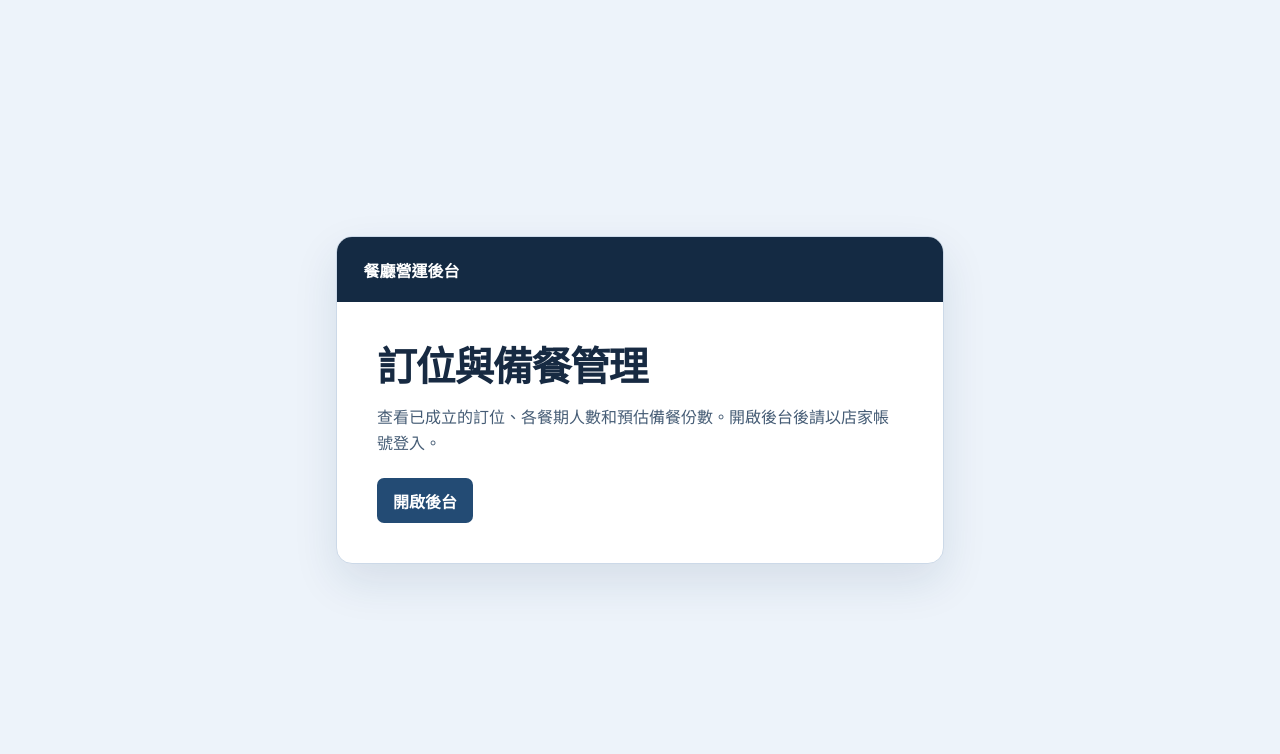
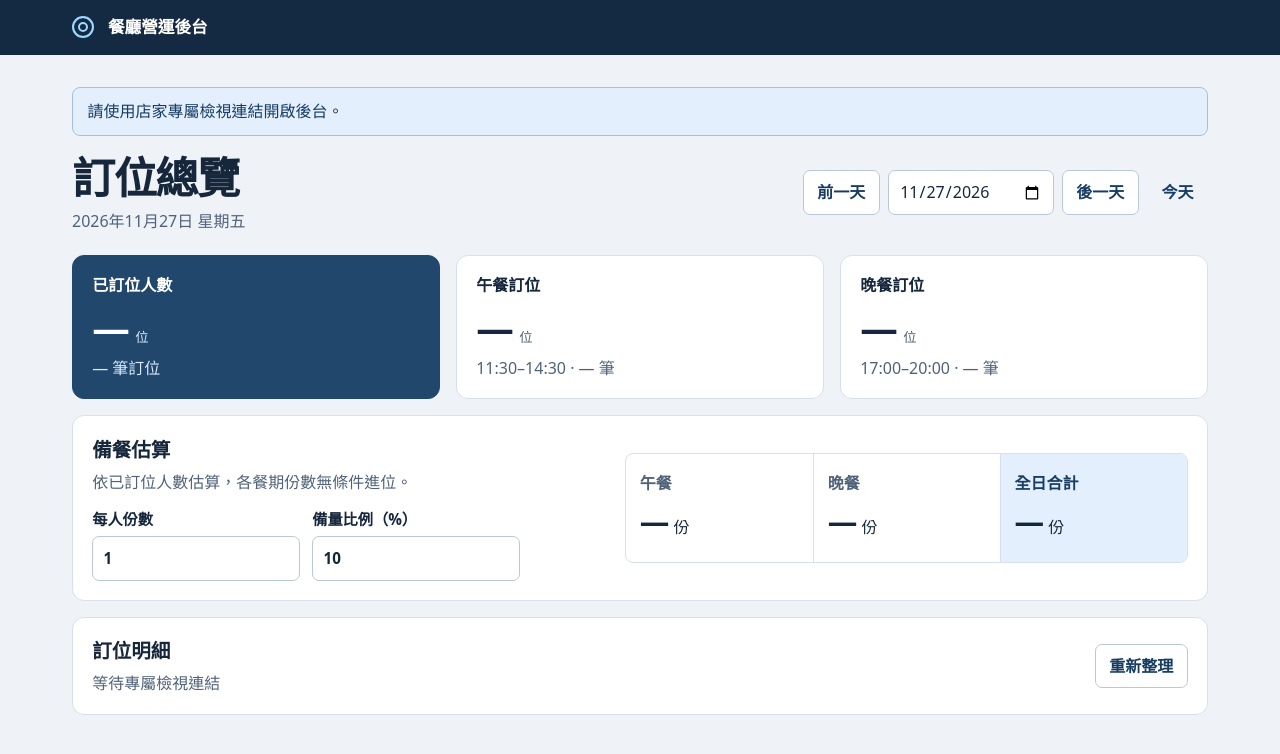
Before and after one commit to Lucas950219/Line-assistant, a plain HTML site: page index.html in a window 1280 px wide. Drawn offline with Linux system fonts and the light colour scheme.

Commit message:
Publish private-link restaurant dashboard

```diff
--- /dev/null
+++ b/assets/dashboard.js
@@ -0,0 +1,139 @@
+"use strict";
+
+const get = (id) => document.getElementById(id);
+const day = get("day");
+const portions = get("portions");
+const buffer = get("buffer");
+const statusText = get("status");
+const refresh = get("refresh");
+const table = get("table-container");
+const rows = get("reservation-rows");
+const empty = get("empty");
+const api = new URL(document.querySelector('meta[name="dashboard-api"]').content, window.location.href);
+const viewKey = new URLSearchParams(window.location.hash.slice(1)).get("view");
+const dailyCaption = new Intl.DateTimeFormat("zh-TW", { dateStyle: "full", timeZone: "UTC" });
+const taipeiDate = new Intl.DateTimeFormat("en-CA", {
+  timeZone: "Asia/Taipei", year: "numeric", month: "2-digit", day: "2-digit",
+});
+const periods = { lunch: "午餐", dinner: "晚餐" };
+let counts = null;
+let currentRequest = null;
+
+function todayInTaipei() {
+  const parts = Object.fromEntries(taipeiDate.formatToParts().map(({ type, value }) => [type, value]));
+  return `${parts.year}-${parts.month}-${parts.day}`;
+}
+
+function addDays(value, days) {
+  const date = new Date(`${value}T00:00:00Z`);
+  date.setUTCDate(date.getUTCDate() + days);
+  return date.toISOString().slice(0, 10);
+}
+
+function showCounts(reservations) {
+  counts = reservations === null ? null : { lunch: { guests: 0, bookings: 0 }, dinner: { guests: 0, bookings: 0 } };
+  for (const reservation of reservations || []) {
+    const group = counts[reservation.period];
+    group.guests += reservation.people;
+    group.bookings += 1;
+  }
+  for (const period of Object.keys(periods)) {
+    get(`${period}-guests`).textContent = counts?.[period].guests ?? "—";
+    get(`${period}-bookings`).textContent = counts?.[period].bookings ?? "—";
+  }
+  get("total-guests").textContent = counts ? counts.lunch.guests + counts.dinner.guests : "—";
+  get("total-bookings").textContent = counts ? counts.lunch.bookings + counts.dinner.bookings : "—";
+  showEstimates();
+}
+
+function showEstimates() {
+  const valid = [portions, buffer].every((input) => input.value !== "" && input.validity.valid);
+  get("estimate-error").hidden = valid;
+  const storedPortions = Math.round(portions.valueAsNumber * 10);
+  const multiplier = 100 + buffer.valueAsNumber;
+  const estimate = (period) => Math.ceil(counts[period].guests * storedPortions * multiplier / 1000);
+  const lunch = valid && counts ? estimate("lunch") : null;
+  const dinner = valid && counts ? estimate("dinner") : null;
+  get("lunch-portions").textContent = lunch ?? "—";
+  get("dinner-portions").textContent = dinner ?? "—";
+  get("total-portions").textContent = lunch === null ? "—" : lunch + dinner;
+}
+
+function showReservations(reservations) {
+  rows.replaceChildren();
+  for (const booking of reservations) {
+    const row = rows.insertRow();
+    row.insertCell().textContent = `${booking.start}–${booking.end}`;
+    const period = document.createElement("span");
+    period.className = `meal-tag meal-${booking.period}`;
+    period.textContent = periods[booking.period];
+    row.insertCell().append(period);
+    row.insertCell().textContent = booking.reference;
+    row.insertCell().textContent = `${booking.people} 位`;
+    row.insertCell().textContent = booking.groups.join("＋") || "—";
+  }
+  table.hidden = reservations.length === 0;
+  empty.hidden = reservations.length !== 0;
+}
+
+async function loadDay() {
+  currentRequest?.abort();
+  const controller = new AbortController();
+  currentRequest = controller;
+  rows.replaceChildren();
+  table.hidden = true;
+  empty.hidden = true;
+  showCounts(null);
+  statusText.classList.remove("status-error");
+  if (!day.value) {
+    statusText.textContent = "請選擇營業日期。";
+    refresh.disabled = false;
+    return;
+  }
+  const selectedDay = day.value;
+  get("date-caption").textContent = dailyCaption.format(new Date(`${selectedDay}T00:00:00Z`));
+  if (!viewKey) {
+    get("access-note").hidden = false;
+    statusText.textContent = "等待專屬檢視連結";
+    refresh.disabled = false;
+    return;
+  }
+  statusText.textContent = "載入訂位中…";
+  refresh.disabled = true;
+  const url = new URL(api);
+  url.searchParams.set("day", selectedDay);
+  try {
+    const response = await fetch(url, {
+      cache: "no-store", credentials: "omit", signal: controller.signal,
+      headers: { Authorization: `Bearer ${viewKey}` },
+    });
+    if (response.status === 401) throw new Error("這個專屬連結已失效，請向管理者索取新連結。");
+    if (!response.ok) throw new Error("讀取訂位失敗，請重新整理。");
+    const result = await response.json();
+    if (currentRequest !== controller) return;
+    showCounts(result.reservations);
+    showReservations(result.reservations);
+    statusText.textContent = `已載入 ${result.reservations.length} 筆訂位`;
+  } catch (error) {
+    if (currentRequest !== controller) return;
+    statusText.classList.add("status-error");
+    statusText.textContent = error instanceof TypeError ? "無法連上訂位伺服器，請重新整理。" : error.message;
+  } finally {
+    if (currentRequest === controller) refresh.disabled = false;
+  }
+}
+
+function changeDay(offset) {
+  day.value = addDays(day.value || todayInTaipei(), offset);
+  loadDay();
+}
+
+get("previous").addEventListener("click", () => changeDay(-1));
+get("next").addEventListener("click", () => changeDay(1));
+get("today").addEventListener("click", () => { day.value = todayInTaipei(); loadDay(); });
+refresh.addEventListener("click", loadDay);
+day.addEventListener("change", loadDay);
+portions.addEventListener("input", showEstimates);
+buffer.addEventListener("input", showEstimates);
+day.value = todayInTaipei();
+loadDay();
--- /dev/null
+++ b/assets/style.css
@@ -0,0 +1,90 @@
+:root {
+  color-scheme: light;
+  font-family: "Noto Sans TC", "Microsoft JhengHei", system-ui, sans-serif;
+  color: #16263b;
+  background: #eff3f8;
+  --ink: #16263b;
+  --muted: #506279;
+  --line: #d7e0eb;
+  --surface: #fff;
+  --accent: #173d63;
+}
+
+*, *::before, *::after { box-sizing: border-box; }
+body { margin: 0; line-height: 1.55; }
+[hidden] { display: none !important; }
+button, input { font: inherit; }
+button, input { border: 1px solid #b9c8d9; border-radius: 7px; min-height: 2.8rem; }
+button { background: #fff; color: var(--accent); padding: .47rem .85rem; font-weight: 650; cursor: pointer; }
+button:hover { background: #e9f1fa; }
+input { min-width: 0; color: var(--ink); background: #fff; padding: .4rem .65rem; }
+button:focus-visible, input:focus-visible { outline: 3px solid #146bbd; outline-offset: 2px; }
+button:disabled { cursor: wait; opacity: .65; }
+
+.topbar { background: #142a43; color: #fff; }
+.topbar-inner { max-width: 1184px; margin: auto; padding: .9rem 1.5rem; display: flex; align-items: center; gap: .85rem; font-size: 1.04rem; font-weight: 700; }
+.brand-mark { display: inline-block; width: 1.4rem; height: 1.4rem; border: 2px solid #9dd8ff; border-radius: 50%; box-shadow: inset 0 0 0 4px #142a43, inset 0 0 0 6px #9dd8ff; }
+.shell { max-width: 1184px; margin: 0 auto; padding: 2rem 1.5rem 3.5rem; }
+.heading, .panel-heading { display: flex; align-items: center; justify-content: space-between; gap: 1rem; }
+.heading { margin-bottom: 1.35rem; }
+h1, h2, p { margin: 0; }
+h1 { font-size: clamp(1.85rem, 4vw, 2.7rem); letter-spacing: -.035em; line-height: 1.2; }
+h2 { font-size: 1.22rem; }
+.muted { color: var(--muted); }
+.access-note { border: 1px solid #a6c0dc; border-radius: 8px; padding: .7rem .9rem; margin-bottom: 1rem; background: #e3effd; color: var(--accent); }
+.heading p, .panel-heading p, .prep-settings p { margin-top: .32rem; }
+.date-controls { display: flex; flex-wrap: wrap; justify-content: end; align-items: center; gap: .5rem; }
+.button-quiet { border-color: transparent; background: transparent; }
+.metrics { display: grid; grid-template-columns: repeat(3, minmax(0, 1fr)); gap: 1rem; }
+.metric, .panel { border: 1px solid var(--line); border-radius: 12px; background: var(--surface); }
+.metric { padding: 1.08rem 1.2rem; }
+.metric > span { font-weight: 700; }
+.metric > div { display: flex; align-items: baseline; gap: .35rem; line-height: 1.23; margin: .42rem 0 .28rem; }
+.metric strong { font-size: 2.35rem; font-variant-numeric: tabular-nums; }
+.metric small, .metric p { color: var(--muted); }
+.metric-total { background: #22476d; border-color: #22476d; color: #fff; }
+.metric-total small, .metric-total p { color: #d9eafe; }
+
+.prep { display: grid; grid-template-columns: 1fr 1.1fr; gap: 1.35rem; align-items: center; padding: 1.2rem; margin-top: 1rem; }
+.prep-inputs { display: flex; flex-wrap: wrap; gap: .75rem; margin-top: .8rem; }
+.prep-inputs label { display: grid; gap: .32rem; min-width: 0; flex: 1 1 8rem; font-weight: 650; font-size: .95rem; max-width: 13rem; }
+.notice, .status-error { color: #a52d29; }
+.estimates { margin: 0; display: grid; grid-template-columns: repeat(3, minmax(0, 1fr)); min-width: 0; border: 1px solid var(--line); border-radius: 8px; overflow: hidden; }
+.estimates > div { padding: 1.05rem .85rem; }
+.estimates > div + div { border-left: 1px solid var(--line); }
+.estimates dt { color: var(--muted); font-weight: 650; }
+.estimates dd { margin: .18rem 0 0; font-variant-numeric: tabular-nums; white-space: nowrap; }
+.estimates strong { font-size: clamp(1.3rem, 3vw, 1.85rem); }
+.estimates-total { background: #e3effd; }
+.estimates-total dt { color: var(--accent); }
+
+.reservations { margin-top: 1rem; }
+.panel-heading { padding: 1.1rem 1.2rem; }
+.table-scroll { overflow-x: auto; border-top: 1px solid var(--line); }
+table { border-collapse: collapse; width: 100%; text-align: left; }
+th, td { padding: .65rem 1.05rem; white-space: nowrap; }
+th:first-child, td:first-child { padding-left: 1.2rem; }
+th { font-size: .94rem; color: #344a62; background: #f1f5fa; }
+td { border-top: 1px solid var(--line); font-variant-numeric: tabular-nums; }
+.meal-tag { display: inline-block; font-size: .9rem; padding: .14rem .52rem; border-radius: 4px; font-weight: 700; }
+.meal-lunch { background: #ffedcb; color: #704611; }
+.meal-dinner { background: #d8e9fa; color: #284e75; }
+.empty { color: var(--muted); padding: 2.3rem 1.2rem; text-align: center; border-top: 1px solid var(--line); }
+
+@media (max-width: 720px) {
+  .shell { padding: 1.35rem 1rem 2.5rem; }
+  .topbar-inner { padding-inline: 1rem; }
+  .heading { align-items: flex-start; flex-direction: column; }
+  .date-controls { justify-content: start; }
+  .prep { grid-template-columns: 1fr; }
+  .metrics { gap: .55rem; }
+  .metric { padding: .75rem .62rem; }
+  .metric strong { font-size: 1.75rem; }
+  .metric p { font-size: .84rem; }
+  .prep-inputs label { max-width: none; }
+}
+
+@media (max-width: 380px) {
+  .metrics { grid-template-columns: repeat(2, minmax(0, 1fr)); }
+  .metric-total { grid-column: 1 / -1; }
+}
--- a/index.html
+++ b/index.html
@@ -4,28 +4,82 @@
   <meta charset="utf-8">
   <meta name="viewport" content="width=device-width, initial-scale=1">
   <meta name="referrer" content="no-referrer">
-  <title>餐廳營運後台入口</title>
-  <style>
-    :root { color-scheme: light; font-family: "Microsoft JhengHei", system-ui, sans-serif; color: #172a42; background: #edf3fa; }
-    * { box-sizing: border-box; }
-    body { margin: 0; min-height: 100vh; display: grid; align-items: center; padding: 1.2rem; }
-    main { width: min(100%, 38rem); background: #fff; border: 1px solid #ccd9e8; border-radius: 16px; overflow: hidden; margin: auto; box-shadow: 0 18px 45px #1537591c; }
-    header { background: #142a43; color: #fff; padding: 1.3rem 1.65rem; font-size: 1rem; font-weight: 700; }
-    section { padding: clamp(1.5rem, 5vw, 2.5rem); }
-    h1 { margin: 0; line-height: 1.2; font-size: clamp(1.65rem, 5vw, 2.5rem); letter-spacing: -.035em; }
-    p { margin: .85rem 0 1.35rem; color: #455c75; line-height: 1.65; }
-    a { display: inline-block; padding: .65rem 1rem; border-radius: 7px; background: #234b74; color: #fff; font-weight: 700; text-decoration: none; }
-    a:hover { background: #153b63; }
-    a:focus-visible { outline: 3px solid #146bbd; outline-offset: 3px; }
-  </style>
+  <meta name="dashboard-api" content="https://anaheim-ericsson-dice-circular.trycloudflare.com/dashboard/reservations">
+  <meta http-equiv="Content-Security-Policy" content="default-src 'none'; script-src 'self'; style-src 'self'; connect-src https://anaheim-ericsson-dice-circular.trycloudflare.com; base-uri 'none'; form-action 'none'">
+  <title>餐廳營運後台</title>
+  <link rel="stylesheet" href="assets/style.css">
+  <script defer src="assets/dashboard.js"></script>
 </head>
 <body>
-  <main>
-    <header>餐廳營運後台</header>
-    <section>
-      <h1>訂位與備餐管理</h1>
-      <p>查看已成立的訂位、各餐期人數和預估備餐份數。開啟後台後請以店家帳號登入。</p>
-      <a href="https://anaheim-ericsson-dice-circular.trycloudflare.com/dashboard/" rel="noreferrer">開啟後台</a>
+  <header class="topbar">
+    <div class="topbar-inner">
+      <span class="brand-mark" aria-hidden="true"></span>
+      <span>餐廳營運後台</span>
+    </div>
+  </header>
+
+  <main class="shell">
+    <p id="access-note" class="access-note" role="status" hidden>請使用店家專屬檢視連結開啟後台。</p>
+    <div class="heading">
+      <div>
+        <h1>訂位總覽</h1>
+        <p id="date-caption" class="muted"></p>
+      </div>
+      <div class="date-controls" aria-label="切換營業日期">
+        <button id="previous" type="button">前一天</button>
+        <input id="day" type="date" aria-label="營業日期">
+        <button id="next" type="button">後一天</button>
+        <button id="today" type="button" class="button-quiet">今天</button>
+      </div>
+    </div>
+
+    <section class="metrics" aria-label="當日訂位統計">
+      <article class="metric metric-total">
+        <span>已訂位人數</span>
+        <div><strong id="total-guests">—</strong><small>位</small></div>
+        <p><span id="total-bookings">—</span> 筆訂位</p>
+      </article>
+      <article class="metric">
+        <span>午餐訂位</span>
+        <div><strong id="lunch-guests">—</strong><small>位</small></div>
+        <p>11:30–14:30 · <span id="lunch-bookings">—</span> 筆</p>
+      </article>
+      <article class="metric">
+        <span>晚餐訂位</span>
+        <div><strong id="dinner-guests">—</strong><small>位</small></div>
+        <p>17:00–20:00 · <span id="dinner-bookings">—</span> 筆</p>
+      </article>
+    </section>
+
+    <section class="panel prep" aria-labelledby="prep-title">
+      <div class="prep-settings">
+        <h2 id="prep-title">備餐估算</h2>
+        <p class="muted">依已訂位人數估算，各餐期份數無條件進位。</p>
+        <div class="prep-inputs">
+          <label for="portions">每人份數<input id="portions" type="number" value="1" min="0" max="20" step="0.1" inputmode="decimal"></label>
+          <label for="buffer">備量比例（%）<input id="buffer" type="number" value="10" min="0" max="100" step="1" inputmode="numeric"></label>
+        </div>
+        <p id="estimate-error" class="notice" role="status" hidden>請填入每人 0–20 份和 0–100% 的備量。</p>
+      </div>
+      <dl class="estimates">
+        <div><dt>午餐</dt><dd><strong id="lunch-portions">—</strong> 份</dd></div>
+        <div><dt>晚餐</dt><dd><strong id="dinner-portions">—</strong> 份</dd></div>
+        <div class="estimates-total"><dt>全日合計</dt><dd><strong id="total-portions">—</strong> 份</dd></div>
+      </dl>
+    </section>
+
+    <section class="panel reservations" aria-labelledby="reservations-title">
+      <div class="panel-heading">
+        <div><h2 id="reservations-title">訂位明細</h2><p id="status" class="muted" role="status">載入中…</p></div>
+        <button id="refresh" type="button">重新整理</button>
+      </div>
+      <div class="table-scroll" id="table-container" hidden>
+        <table>
+          <thead><tr><th scope="col">時間</th><th scope="col">餐期</th><th scope="col">訂位編號</th><th scope="col">人數</th><th scope="col">每桌人數</th></tr></thead>
+          <tbody id="reservation-rows"></tbody>
+        </table>
+      </div>
+      <p id="empty" class="empty" hidden>這天目前沒有已成立的訂位。</p>
     </section>
   </main>
 </body>
```
